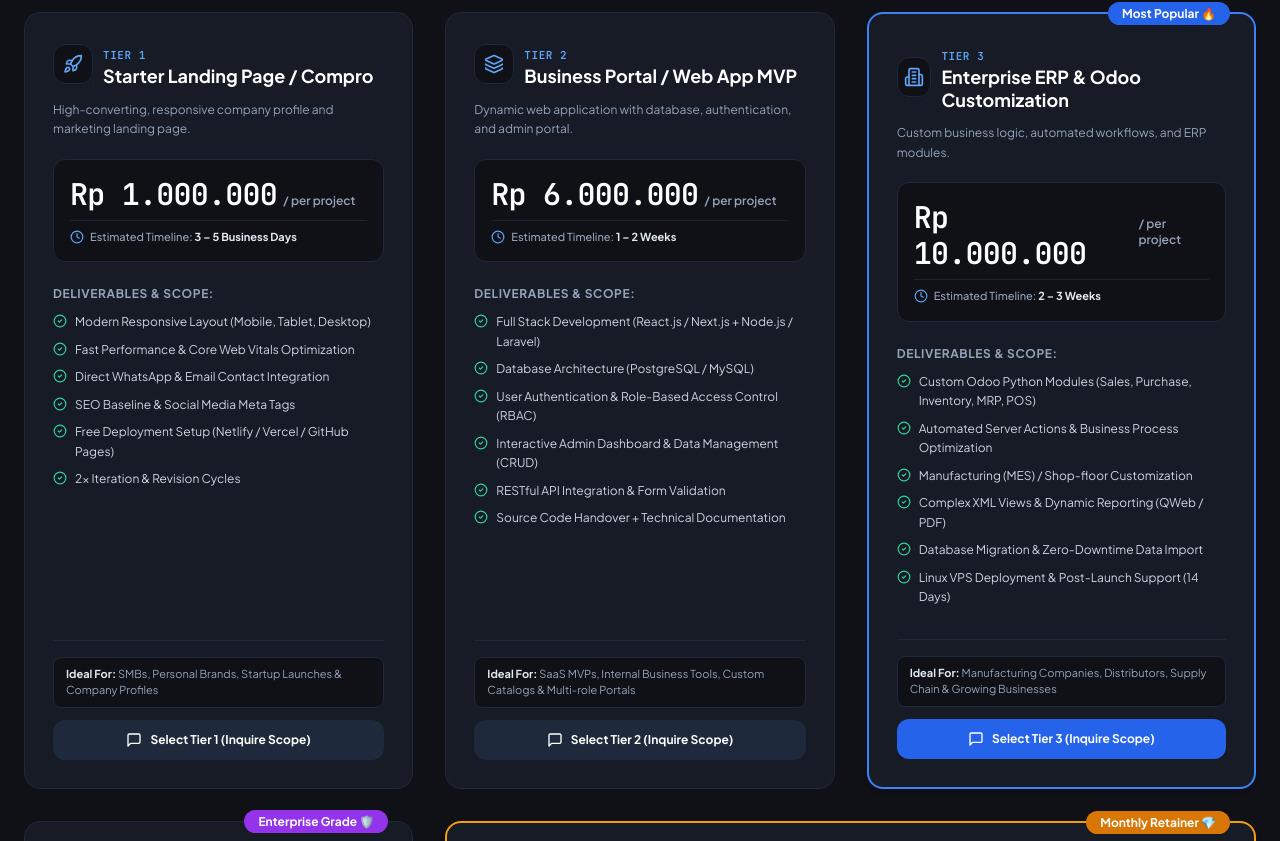
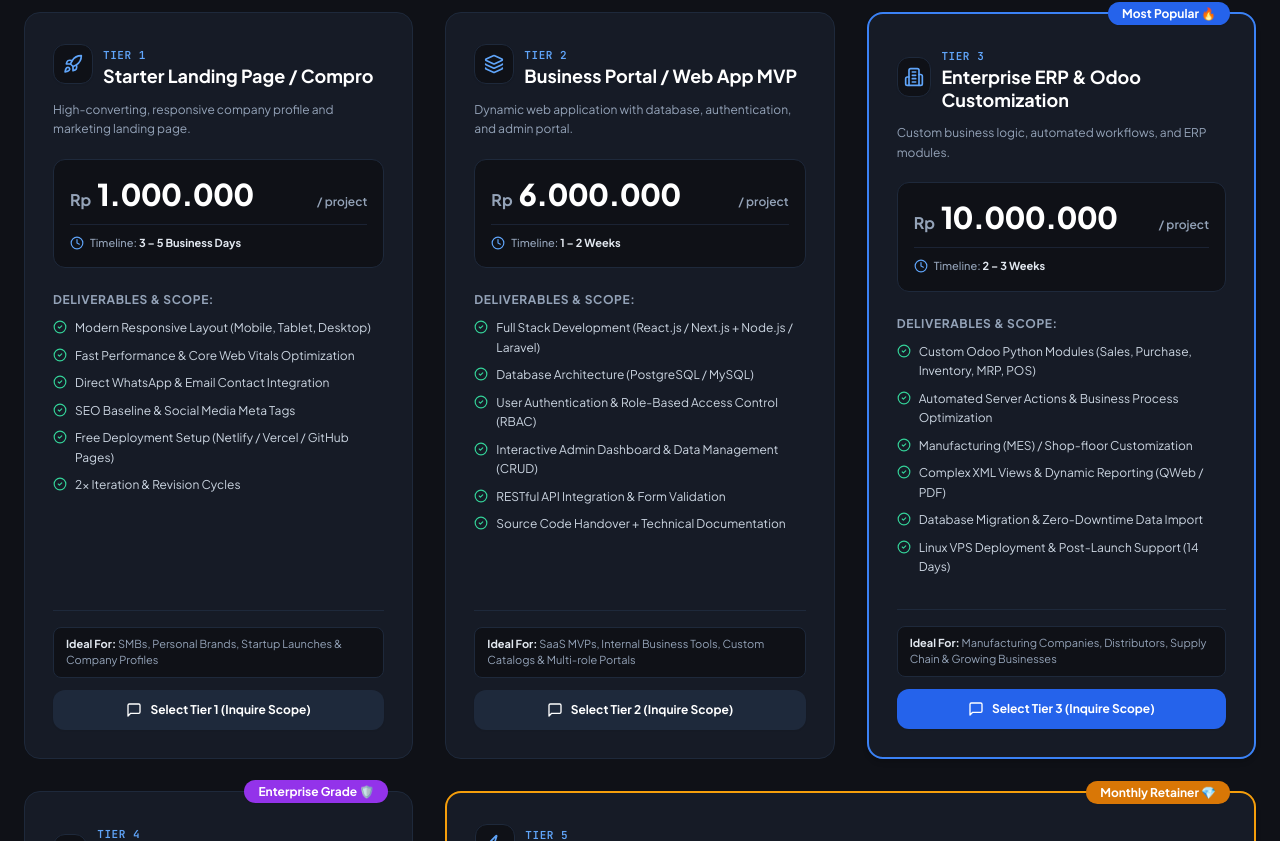
Before and after one commit to alfadiansyah/porto, a React (Vite) app: page / in a window 1280 px wide. Shown: the part 9359-10200 px from the top of the page. Built offline with nearby package versions, Linux system fonts and the light colour scheme.

Commit message:
fix(ui): clean inline price formatting, typography, and symbol layout in services cards

```diff
--- a/src/components/Services.jsx
+++ b/src/components/Services.jsx
@@ -160,20 +160,26 @@ export default function Services() {
                     {service.tagline}
                   </p>
 
-                  {/* Price Tag (Solid 30% Surface) */}
+                  {/* Price Tag (Clean Modern SaaS Layout, No Awkward Wrapping) */}
                   <div className="p-4 rounded-xl bg-white dark:bg-[#0f1117] border border-slate-200 dark:border-slate-800 mb-6">
-                    <div className="flex items-baseline gap-1.5">
-                      <span className="text-2xl sm:text-3xl font-black tracking-tight text-slate-900 dark:text-white font-mono">
-                        {currency === 'IDR' ? `Rp ${service.priceIDR}` : `$${service.priceUSD}`}
-                      </span>
-                      <span className="text-xs font-semibold text-slate-500 dark:text-slate-400">
-                        / {currency === 'IDR' ? service.periodIDR : service.periodUSD}
+                    <div className="flex items-baseline justify-between gap-2 flex-wrap">
+                      <div className="flex items-baseline gap-1.5 whitespace-nowrap">
+                        <span className="text-sm sm:text-base font-bold text-slate-500 dark:text-slate-400">
+                          {currency === 'IDR' ? 'Rp' : '$'}
+                        </span>
+                        <span className="text-2xl sm:text-3xl font-extrabold tracking-tight text-slate-900 dark:text-white">
+                          {currency === 'IDR' ? service.priceIDR : service.priceUSD}
+                        </span>
+                      </div>
+
+                      <span className="text-xs font-semibold text-slate-500 dark:text-slate-400 whitespace-nowrap">
+                        {service.periodIDR === 'per month' || service.periodUSD === 'per month' ? '/ month' : '/ project'}
                       </span>
                     </div>
 
-                    <div className="flex items-center gap-1.5 mt-2 pt-2 border-t border-slate-100 dark:border-slate-800/80 text-[11px] font-medium text-slate-500 dark:text-slate-400">
+                    <div className="flex items-center gap-1.5 mt-3 pt-2.5 border-t border-slate-100 dark:border-slate-800/80 text-[11px] font-medium text-slate-500 dark:text-slate-400">
                       <Clock className="w-3.5 h-3.5 text-blue-600 dark:text-blue-400 shrink-0" />
-                      <span>Estimated Timeline: <strong className="text-slate-800 dark:text-slate-200">{service.deliveryTime}</strong></span>
+                      <span>Timeline: <strong className="text-slate-800 dark:text-slate-200">{service.deliveryTime}</strong></span>
                     </div>
                   </div>
 
```
